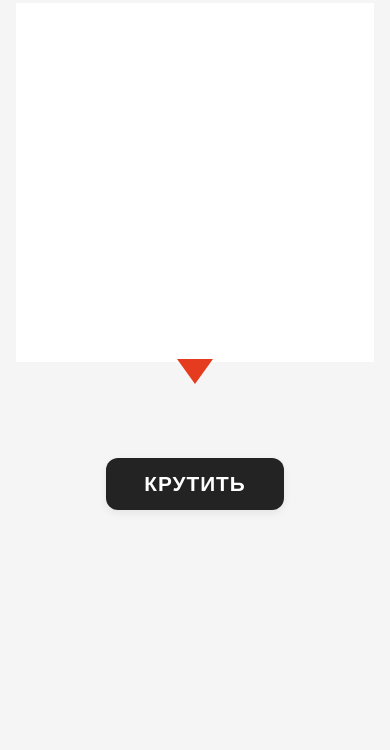
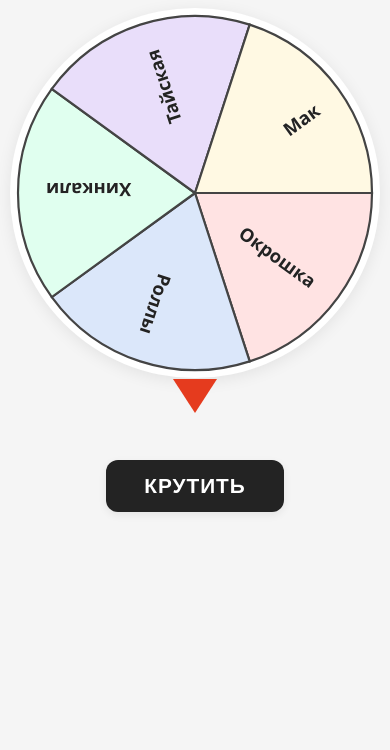
Before and after one commit to mikhail00712/-, a plain HTML site: page index.html in a window 390 px wide. Shown: the part 94-844 px from the top of the page. Drawn offline with Linux system fonts and the light colour scheme.

Commit message:
Update index.html

```diff
--- a/index.html
+++ b/index.html
@@ -13,7 +13,7 @@
       text-align: center;
     }
     h2 {
-      font-size: 2rem;
+      font-size: 2.2rem;
       margin-top: 30px;
       margin-bottom: 24px;
       font-weight: bold;
@@ -25,26 +25,35 @@
       align-items: center;
       justify-content: center;
       margin: 0 auto 32px auto;
+      width: 100%;
+      max-width: 380px;
+      min-width: 0;
     }
     #wheel {
-      margin: 0 auto;
       display: block;
       background: #fff;
+      border-radius: 50%;
+      box-shadow: 0 3px 16px rgba(0,0,0,0.08);
+      width: 95vw;
+      max-width: 370px;
+      height: 95vw;
+      max-height: 370px;
+      margin: 0 auto;
     }
     #arrow {
       position: absolute;
       left: 50%;
-      bottom: -36px;
-      transform: translateX(-50%);
+      bottom: -35px;
+      transform: translateX(-50%) rotate(180deg);
       width: 0;
       height: 0;
-      border-left: 28px solid transparent;
-      border-right: 28px solid transparent;
-      border-top: 38px solid #e53b1e;
+      border-left: 22px solid transparent;
+      border-right: 22px solid transparent;
+      border-bottom: 34px solid #e53b1e;
       z-index: 2;
     }
     #spin {
-      margin-top: 64px;
+      margin-top: 50px;
       padding: 14px 38px;
       font-size: 1.3rem;
       background: #232323;
@@ -56,29 +65,83 @@
       letter-spacing: 1px;
       box-shadow: 0 3px 8px rgba(0,0,0,0.07);
     }
-    @media (max-width: 650px) {
-      #wheel {
-        width: 92vw !important;
-        height: 92vw !important;
-        max-width: 370px;
-        max-height: 370px;
-      }
-      #arrow {
-        border-left: 18px solid transparent;
-        border-right: 18px solid transparent;
-        border-top: 25px solid #e53b1e;
-        bottom: -22px;
-      }
-    }
   </style>
 </head>
 <body>
   <h2>Что поесть сегодня?</h2>
   <div id="wheel-container">
-    <canvas id="wheel" width="400" height="400"></canvas>
+    <canvas id="wheel" width="370" height="370"></canvas>
     <div id="arrow"></div>
   </div>
   <button id="spin">КРУТИТЬ</button>
 
   <script>
     const options = ["Окрошка", "Роллы", "Хинкали", "Тайская", "Мак"];
+    const colors = ["#ffe3e3","#dbe7fa","#e0ffef","#e9defa","#fff9e3"];
+    const wheel = document.getElementById("wheel");
+    const ctx = wheel.getContext("2d");
+    let angle = 0;
+    let spinning = false;
+    const slices = options.length;
+    const wheelSize = wheel.width;
+
+    function drawWheel(currentAngle = 0) {
+      ctx.clearRect(0, 0, wheel.width, wheel.height);
+      for (let i = 0; i < slices; i++) {
+        const startAngle = currentAngle + i * 2 * Math.PI / slices;
+        const endAngle = currentAngle + (i + 1) * 2 * Math.PI / slices;
+        ctx.beginPath();
+        ctx.moveTo(wheelSize / 2, wheelSize / 2);
+        ctx.arc(wheelSize / 2, wheelSize / 2, wheelSize / 2 - 8, startAngle, endAngle);
+        ctx.closePath();
+        ctx.fillStyle = colors[i % colors.length];
+        ctx.fill();
+        ctx.strokeStyle = "#444";
+        ctx.lineWidth = 2.2;
+        ctx.stroke();
+
+        // Надписи
+        ctx.save();
+        ctx.translate(wheelSize / 2, wheelSize / 2);
+        ctx.rotate(startAngle + (endAngle - startAngle) / 2);
+        ctx.textAlign = "right";
+        ctx.font = "bold 1.15rem 'Segoe UI', Arial, sans-serif";
+        ctx.fillStyle = "#232323";
+        ctx.shadowColor = "rgba(255,255,255,0.7)";
+        ctx.shadowBlur = 1.3;
+        ctx.fillText(options[i], wheelSize / 2 - 36, 10);
+        ctx.restore();
+      }
+    }
+
+    drawWheel(angle);
+
+    document.getElementById("spin").onclick = function() {
+      if (spinning) return;
+      spinning = true;
+      let spinAngle = Math.random() * 2 * Math.PI + 8 * 2 * Math.PI;
+      const duration = 2200 + Math.random() * 800;
+      const start = performance.now();
+
+      function animate(now) {
+        const t = Math.min((now - start) / duration, 1);
+        const ease = 1 - Math.pow(1 - t, 3);
+        angle = spinAngle * ease;
+        drawWheel(angle);
+        if (t < 1) {
+          requestAnimationFrame(animate);
+        } else {
+          spinning = false;
+          // Определяем победителя
+          let selected = slices - Math.floor(((angle % (2 * Math.PI)) / (2 * Math.PI)) * slices) % slices;
+          if (selected === slices) selected = 0;
+          setTimeout(() => {
+            alert("Сегодня: " + options[selected]);
+          }, 200);
+        }
+      }
+      requestAnimationFrame(animate);
+    };
+  </script>
+</body>
+</html>
```
